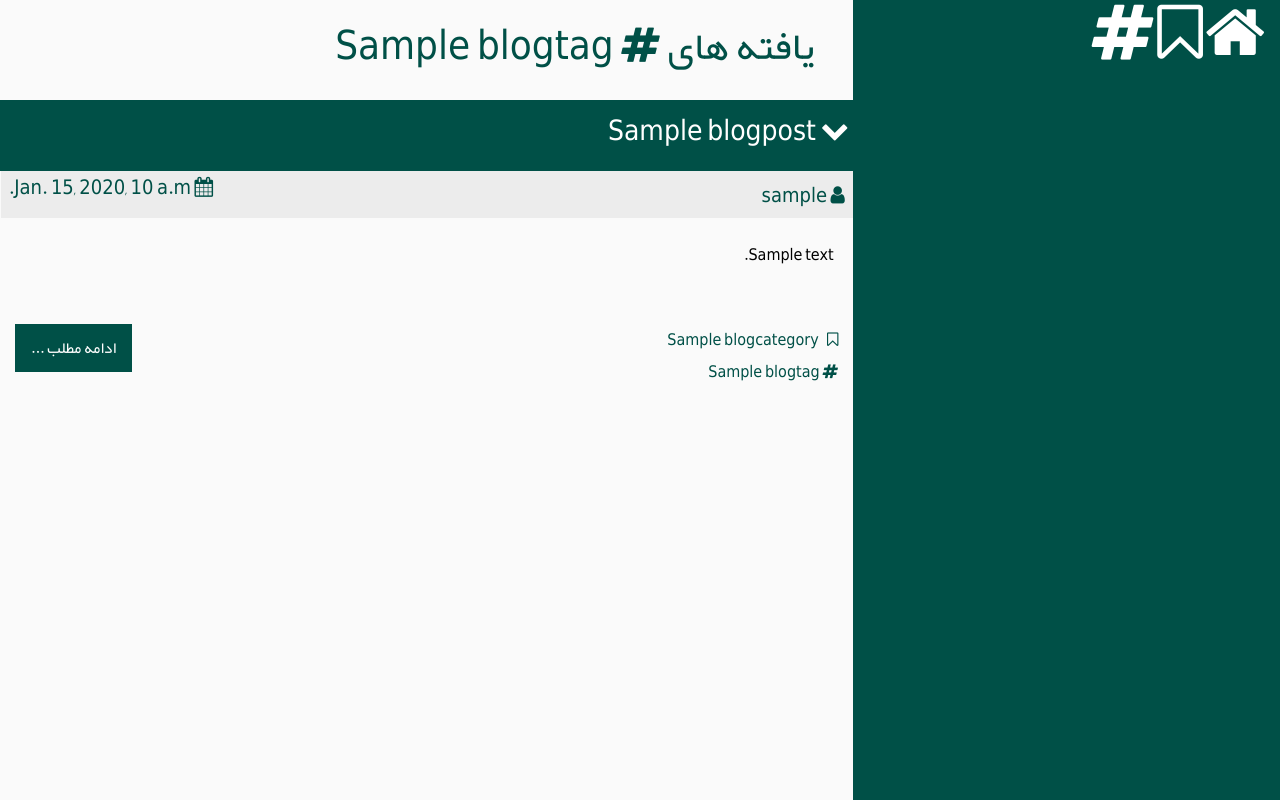
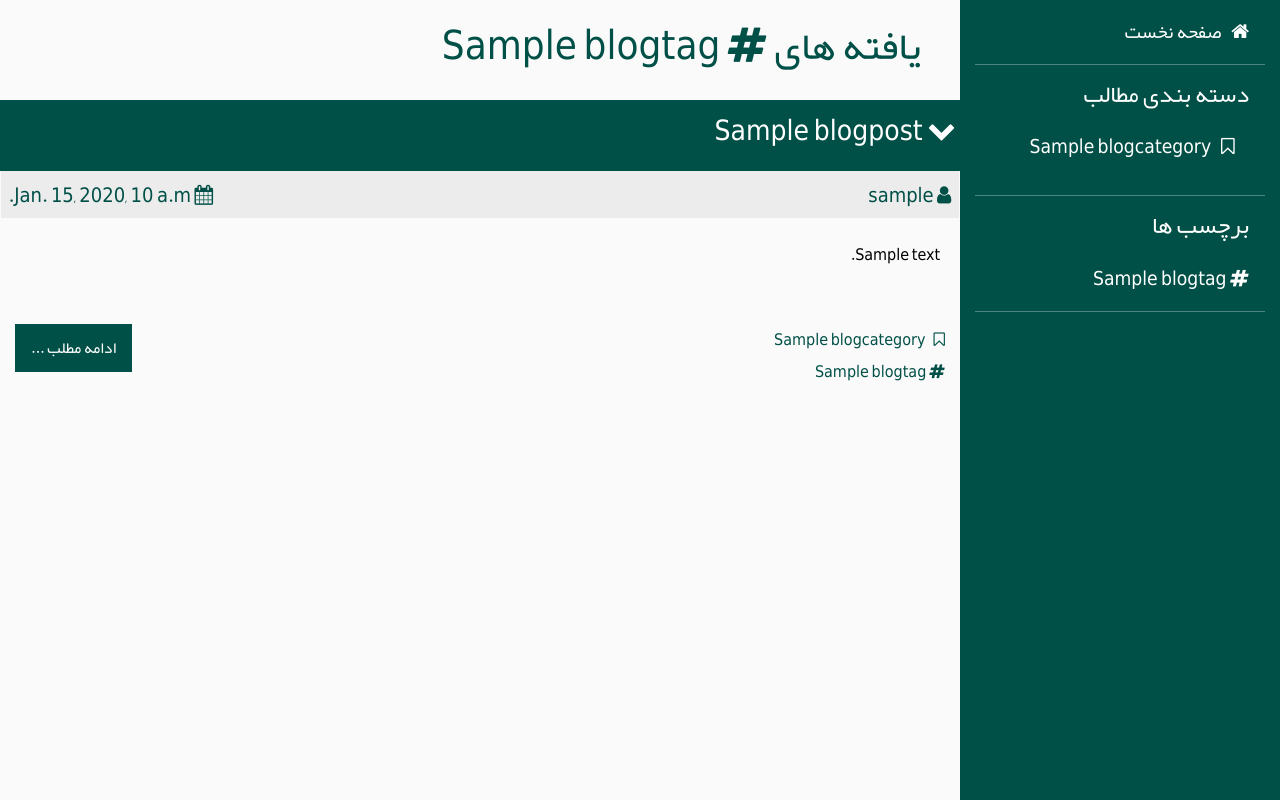
Before and after one commit to iamrf/Theo-blog, a Django app: a page that uses blog/templates/blog/base.html in a window 1280 px wide. Run offline with Django 3.2, Linux system fonts and the light colour scheme; tables that the repository leaves empty hold one stand-in row (values such as "Sample post"); some libraries are stand-ins or nearby versions.

Commit message:
navbar and aside added

```diff
--- a/blog/static/blog/css/style.css
+++ b/blog/static/blog/css/style.css
@@ -7,6 +7,24 @@
 @font-face {
     font-family: 'byekan';
     src: url('../fonts/YekanWeb-Regular.woff');
+}
+
+@media (min-width: 768px) {
+    .desktop-only {
+        display:block !important;
+    }
+    .mobile-only {
+        display: none !important;
+    }
+}
+
+@media (max-width: 768px) {
+    .desktop-only {
+        display:none !important;
+    }
+    .mobile-only {
+        display:flex !important;
+    }
 }
 
 *{
@@ -96,6 +114,11 @@ section:after {
     float: right;
 }
 
+ul {
+    list-style-type: none;
+    padding: 0 .9rem;
+}
+
 .flex-center{
     display: flex;
     flex-direction: column;
@@ -105,7 +128,7 @@ section:after {
 
 aside{
     min-height: 100vh;
-
+    color: #fff;
 }
 
 #main-section{
@@ -166,3 +189,14 @@ aside{
     color: #005047;
     padding: 1.5rem;
 }
+
+.aside_box{
+    display: block;
+    padding: 1rem;
+    font-size: 1.2rem;
+    border-bottom: .1rem solid rgba(255, 255, 255, 0.3);
+}
+
+.aside_box h4{
+    margin-bottom: 1.5rem;
+}
--- /dev/null
+++ b/blog/templates/blog/aside.html
@@ -0,0 +1,20 @@
+<div class="aside_box">
+    <a href="{% url 'blog:index' %}"><i class="fa fa-home"></i> &nbsp; صفحه نخست</a>
+</div>
+
+<div class="aside_box">
+    <h4>    دسته بندی مطالب     </h4>
+    <ul>
+        {% for cat in cats %}
+            <li><a href="{{ cat.get_absolute_url }}"><i class="fa fa-bookmark-o" aria-hidden="true"></i> &nbsp; {{ cat.name }}</a></li>
+        {% endfor %}
+    </ul>
+</div>
+
+<div class="aside_box">
+        <h4>    برچسب ها     </h4>
+            {% for tag in tags %}
+                <a href="{{ tag.get_absolute_url }}"><i class="fa fa-hashtag" aria-hidden="true"></i> {{ tag.name }}</a>
+                &nbsp;
+            {% endfor %}
+</div>
--- a/blog/templates/blog/base.html
+++ b/blog/templates/blog/base.html
@@ -3,7 +3,7 @@
 <html>
     <head>
         <meta charset="UTF-8">
-        <meta name="viewport" content="width=device-width, initial-scale=1">
+        <meta name="viewport" content="width=device-width, initial-scale=1.0">
         <title>{% block title %}{% endblock %}</title>
         <link rel="stylesheet" type="text/css" href="{% static 'blog/css/style.css' %}">
         <link rel="stylesheet" href="{% static 'blog/css/bootstrap.css' %}">
@@ -15,17 +15,16 @@
         {% block script %}{% endblock %}
     </head>
     <body>
+        {% include 'blog/nav.html' %}
         <div class="container-fluid">
             <div class="row">
-                <div class="col-md-4" style="background-color: #005047">
-                    <aside>
-                        <a href="{% url 'blog:index' %}"><i class="fa fa-home fa-4x"></i></a>
-                        <a href="{% url 'blog:categories' %}"><i class="fa fa-bookmark-o fa-4x"></i></a>
-                        <a href="{% url 'blog:tags' %}"><i class="fa fa-hashtag fa-4x"></i></a>
+                <div class="col-md-3" style="background-color: #005047">
+                    <aside class="desktop-only">
+                        {% include 'blog/aside.html' %}
                         {% block aside %}{% endblock %}
                     </aside>
                 </div>
-                <div class="col-md-8">
+                <div class="col-md-9">
                     {% block content %}{% endblock %}
 
                 </div>
--- a/blog/templates/blog/cat_single.html
+++ b/blog/templates/blog/cat_single.html
@@ -7,14 +7,14 @@
             <h1><i class="fa fa-bookmark-o" aria-hidden="true"></i> مطالب با موضوع {{ cat.name }}</h1>
         </header>
 
-        {% for post in cat.blogpost_set.all %}
+        {% for post in posts %}
 
         <section id="main-section">
             <header class="article-header">
                 <h3><i class="fa fa-chevron-down" aria-hidden="true"></i>&nbsp;<a href="{{ post.get_absolute_url }}">{{ post.post_title }}</a></h3>
             </header>
             <div class="article-top-meta">
-                <h5><span class="float-left"><i class="fa fa-calendar" aria-hidden="true"></i> {{ post.post_date }}</span></h5>
+                <h5><span class="float-left top-meta-left"><i class="fa fa-calendar" aria-hidden="true"></i> {{ post.post_date }}</span></h5>
                 <h5><span><i class="fa fa-user" aria-hidden="true"></i>  {{ post.post_author }}</span></h5>
             </div>
             <article class="article-body">
--- /dev/null
+++ b/blog/templates/blog/nav.html
@@ -0,0 +1,38 @@
+<nav class="navbar navbar-expand-md bg-light navbar-light mobile-only">
+  <!-- Brand -->
+  <a class="navbar-brand" href="{% url 'blog:index' %}"><i class="fa fa-home"></i> صفحه نخست </a>
+
+  <!-- Toggler/collapsibe Button -->
+  <button class="navbar-toggler" type="button" data-toggle="collapse" data-target="#collapsibleNavbar">
+    <span class="navbar-toggler-icon"></span>
+  </button>
+
+  <!-- Navbar links -->
+  <div class="collapse navbar-collapse" id="collapsibleNavbar">
+    <ul class="navbar-nav">
+        <li class="nav-item">
+            <a class="nav-link" href="#">   درباره     </a>
+        </li>
+        <li class="nav-item dropdown">
+            <a class="nav-link dropdown-toggle" href="#" id="navbardrop" data-toggle="dropdown">
+                    دسته بندی مطالب
+            </a>
+            <div class="dropdown-menu">
+                {% for cat in cats %}
+            <a class="dropdown-item" href="{{ cat.get_absolute_url }}">   <i class="fa fa-bookmark-o" aria-hidden="true"></i> &nbsp; {{ cat.name }}    </a>
+                {% endfor %}
+            </div>
+        </li>
+        <li class="nav-item dropdown">
+            <a class="nav-link dropdown-toggle" href="#" id="navbardrop" data-toggle="dropdown">
+                    برچسب ها
+            </a>
+            <div class="dropdown-menu">
+                {% for tag in tags %}
+                <a class="dropdown-item" href="{{ tag.get_absolute_url }}">   <i class="fa fa-hashtag" aria-hidden="true"></i> &nbsp; {{ tag.name }}    </a>
+                {% endfor %}
+            </div>
+        </li>
+    </ul>
+  </div>
+</nav>
--- a/blog/templates/blog/post.html
+++ b/blog/templates/blog/post.html
@@ -9,7 +9,7 @@
             <h3><i class="fa fa-chevron-down" aria-hidden="true"></i>&nbsp;<a href="{{ post.get_absolute_url }}">{{ post.post_title }}</a></h3>
         </header>
         <div class="article-top-meta">
-            <h5><span class="float-left"><i class="fa fa-calendar" aria-hidden="true"></i> {{ post.post_date }}</span></h5>
+            <h5><span class="float-left top-meta-left"><i class="fa fa-calendar" aria-hidden="true"></i> {{ post.post_date }}</span></h5>
             <h5><span><i class="fa fa-user" aria-hidden="true"></i>  {{ post.post_author }}</span></h5>
         </div>
         <article class="article-body">
--- a/blog/templates/blog/tag_single.html
+++ b/blog/templates/blog/tag_single.html
@@ -7,14 +7,14 @@
             <h1>یافته های <i class="fa fa-hashtag" aria-hidden="true"></i>&nbsp;{{ tag.name }}</h1>
         </header>
 
-        {% for post in tag.blogpost_set.all %}
+        {% for post in posts %}
 
         <section id="main-section">
             <header class="article-header">
                 <h3><i class="fa fa-chevron-down" aria-hidden="true"></i>&nbsp;<a href="{{ post.get_absolute_url }}">{{ post.post_title }}</a></h3>
             </header>
             <div class="article-top-meta">
-                <h5><span class="float-left"><i class="fa fa-calendar" aria-hidden="true"></i> {{ post.post_date }}</span></h5>
+                <h5><span class="float-left top-meta-left"><i class="fa fa-calendar" aria-hidden="true"></i> {{ post.post_date }}</span></h5>
                 <h5><span><i class="fa fa-user" aria-hidden="true"></i>  {{ post.post_author }}</span></h5>
             </div>
             <article class="article-body">
--- a/blog/views.py
+++ b/blog/views.py
@@ -11,32 +11,65 @@ from django.http import HttpResponse
 def index(request):
     posts = BlogPost.objects.all().order_by('-post_date')
     tags = BlogTag.objects.all()
+    cats = BlogCategory.objects.all().order_by('slug')
     return render(request, 'blog/index.html', {
         'posts': posts,
         'tags': tags,
+        'cats': cats,
         })
 
 
 def post_single(request, slg):
     post = get_object_or_404(BlogPost, post_slug=slg)
-    return render(request, 'blog/post.html', {'post': post})
+    tags = BlogTag.objects.all()
+    cats = BlogCategory.objects.all().order_by('slug')
+    return render(request, 'blog/post.html', {
+        'post': post,
+        'tags': tags,
+        'cats': cats,
+        })
 
 
 def tags(request):
     tags = BlogTag.objects.all().order_by('slug')
-    return render(request, 'blog/tags.html', {'tags': tags})
+    cats = BlogCategory.objects.all().order_by('slug')
+    return render(request, 'blog/tags.html', {
+        'tags': tags,
+        'cats': cats,
+        })
 
 
 def tag_single(request, slg):
-        tag = get_object_or_404(BlogTag, slug=slg)
-        return render(request, 'blog/tag_single.html', {'tag': tag})
+    tag = get_object_or_404(BlogTag, slug=slg)
+    posts = tag.blogpost_set.all().order_by('-post_date')
+    tags = BlogTag.objects.all()
+    cats = BlogCategory.objects.all().order_by('slug')
+    return render(request, 'blog/tag_single.html', {
+        'tag': tag,
+        'posts': posts,
+        'tags': tags,
+        'cats': cats,
+        })
 
 
 def categories(request):
-        categories = BlogCategory.objects.all().order_by('slug')
-        return render(request, 'blog/categories.html', {'categories': categories})
+    categories = BlogCategory.objects.all().order_by('slug')
+    tags = BlogTag.objects.all()
+    return render(request, 'blog/categories.html', {
+        'categories': categories,
+        'tags': tags,
+        'cats': categories,
+    })
 
 
 def cat_single(request, slg):
-        cat = get_object_or_404(BlogCategory, slug=slg)
-        return render(request, 'blog/cat_single.html', {'cat': cat})
+    cat = get_object_or_404(BlogCategory, slug=slg)
+    posts = cat.blogpost_set.all().order_by('-post_date')
+    tags = BlogTag.objects.all()
+    cats = BlogCategory.objects.all().order_by('slug')
+    return render(request, 'blog/cat_single.html', {
+        'cat': cat,
+        'posts': posts,
+        'tags': tags,
+        'cats': cats,
+        })
```
Also changed, not shown: blog/templates/blog/index.html (indentation only).
